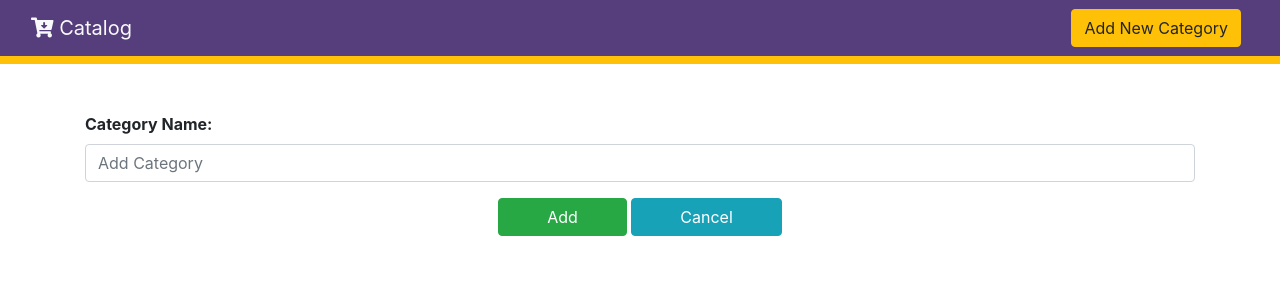
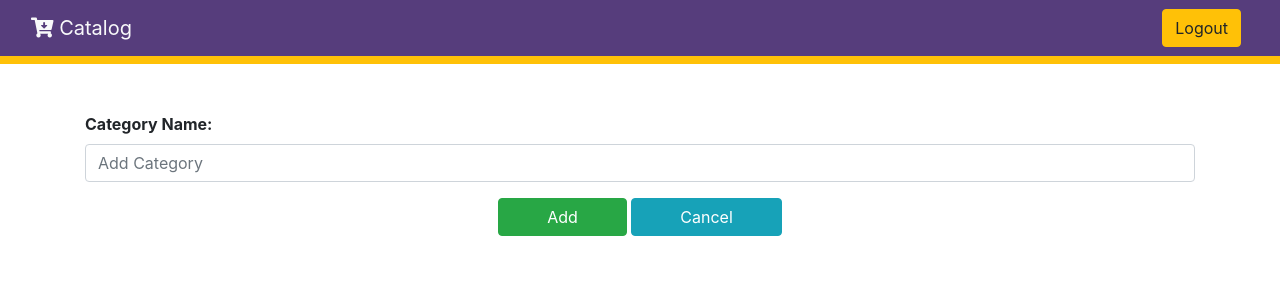
Before and after one commit to SatishDivvi/Item-Catalog-Application, a Flask app: page /catalog/new/ in a window 1280 px wide. Shown: the top 300 px of the page. Run offline with Flask 2, Linux system fonts and the light colour scheme; the visitor is signed in with stand-in values (Sample User, id 1); parts of the project's set-up code (start-up, migrations or seed data) failed here and were passed over; some libraries are stand-ins or nearby versions.

Commit message:
Rename Add Category Menu to Logout

```diff
--- a/templates/addCategory.html
+++ b/templates/addCategory.html
@@ -16,7 +16,7 @@
                         <button class="navbar-toggler ml-auto" type="button" data-toggle="collapse" data-target="#navbarSupportedContent"> <span class="navbar-toggler-icon"></span> </button>
                         <div class="collapse navbar-collapse" id = "navbarSupportedContent">
                             <ul class="navbar-nav ml-auto text-white">
-                                <li class="nav-item pr-2"><a href="{{url_for('addCategory')}}" class="btn btn-warning">Add New Category</a></li>
+                                <li class="nav-item pr-2"><a href="{{url_for('disconnect')}}" class="btn btn-warning">Logout</a></li>
                             </ul>
                         </div>
                     </div>
```
